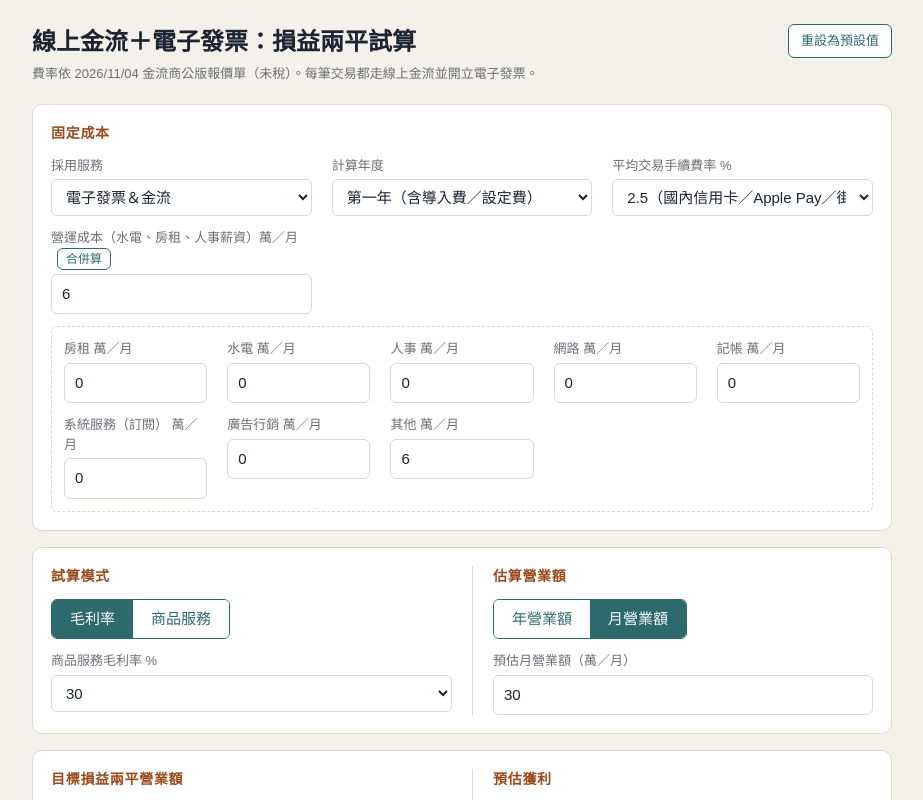
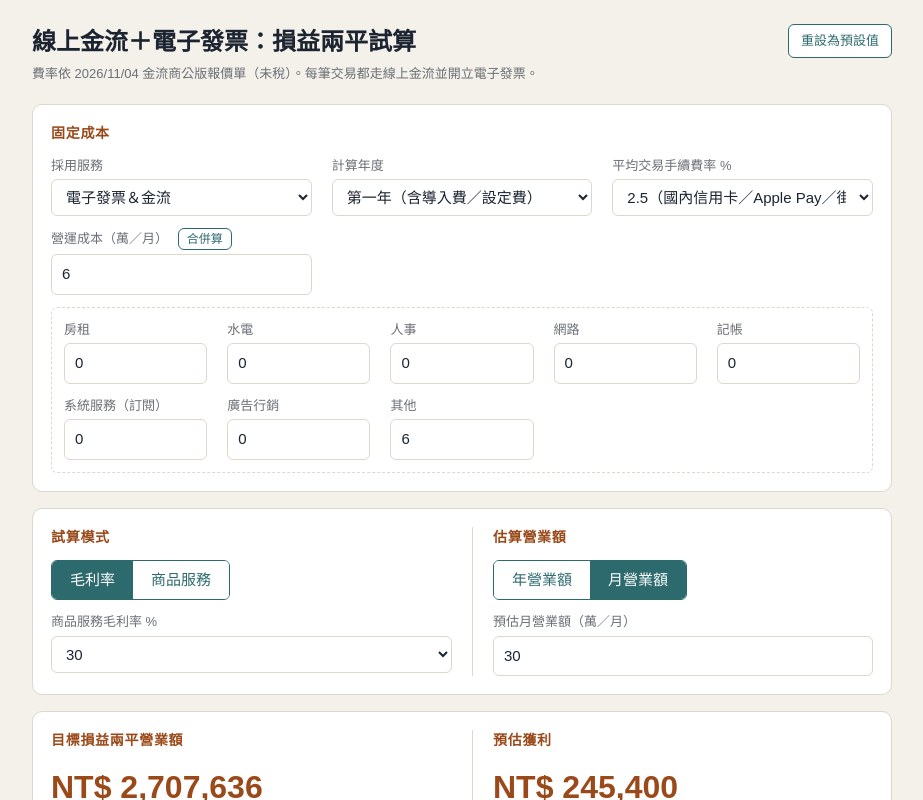
Before and after one commit to gicoi-lab/calc.gicoi.io, a Vue app: page / in a window 1280 px wide. Both pictures are taken after a click on the button "分開算". Shown: the top 800 px of the page, without its empty margins (178-1101 px from the left). Built offline with nearby package versions, Linux system fonts and the light colour scheme.

Commit message:
Trim opex labels: drop unit from line items
Co-Authored-By: Claude Opus 5.5 <noreply@anthropic.com>

```diff
--- a/src/App.vue
+++ b/src/App.vue
@@ -113,7 +113,7 @@ const rows = computed(() =>
           </select>
         </div>
         <div>
-          <label for="opex">營運成本（水電、房租、人事薪資）萬／{{ unit }}
+          <label for="opex">營運成本（萬／{{ unit }}）
             <button class="reset split" @click="toggleSplit">{{ opexSplit ? '合併算' : '分開算' }}</button>
           </label>
           <input v-if="opexSplit" id="opex" :value="opexTotal" type="number" readonly>
@@ -121,7 +121,7 @@ const rows = computed(() =>
         </div>
         <div v-if="opexSplit" class="grid parts">
           <div v-for="n in OPEX_ITEMS" :key="n">
-            <label :for="'opex-' + n">{{ n }} 萬／{{ unit }}</label>
+            <label :for="'opex-' + n">{{ n }}</label>
             <input :id="'opex-' + n" v-model.number="opexParts[n]" type="number" min="0" step="0.1">
           </div>
         </div>
```
